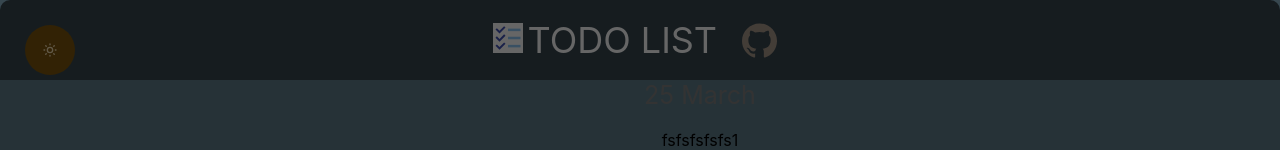
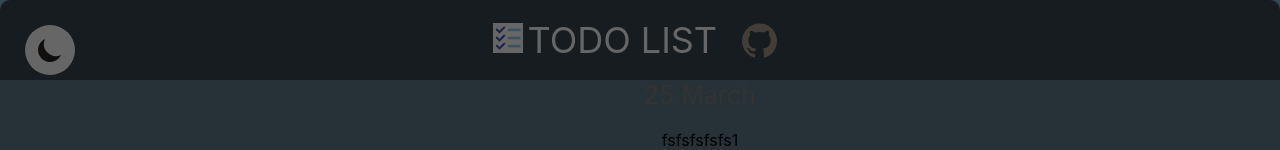
Before and after one commit to AlexZdesev90/todolist, a React (Create React App) app: page / in a window 1280 px wide. Shown: the top 150 px of the page. Built offline with nearby package versions, Linux system fonts and the light colour scheme.

Commit message:
add theme and themeswitcher

```diff
--- a/src/components/Theme/Theme.module.css
+++ b/src/components/Theme/Theme.module.css
@@ -8,13 +8,17 @@
     width: 50px;
     height: 50px;
     border-radius: 50%;
-    background-color: rgb(125, 86, 12);
+    background-color: var(--white);
     cursor: pointer;
     transition: all 0.2s ease;
-    color: wheat;
+    color: rgb(39, 38, 35);
 }
 
 .theme:hover {
-    background-color: rgb(84, 58, 9);
-    color: white;
+    background-color: rgb(90, 83, 71);
+    color: var(--white);
 }
+
+.icon {
+    font-size: 30px;
+}
--- a/src/components/Theme/ThemeSwitcher.jsx
+++ b/src/components/Theme/ThemeSwitcher.jsx
@@ -1,18 +1,17 @@
 import {Component} from 'react';
 import classes from '../Theme/Theme.module.css';
 import { HiMoon, HiOutlineSun } from "react-icons/hi";
+import ThemeContext from '../../ThemeContext';
 
 export class ThemeSwitcher extends Component {
-    // constructor(props) {
-    //     super(props);
-    // }
+
     render () {
-    // const {theme} = this.props
-        return (
-            <div className={classes.theme} {...this.props}>
-                {this.props.theme === 'light' ? <HiMoon/> : <HiOutlineSun/>}
-                {/* <span>{theme}</span> */}
-            </div>
+    const {darkTheme, changeTheme} = this.context;
+        return (<div className={classes.theme} {...this.props} onClick={() => changeTheme()}>
+                    {darkTheme === true ? <HiMoon className={classes.icon}/> : <HiOutlineSun className={classes.icon}/>}
+                </div>
         )
     }
 }
+
+ThemeSwitcher.contextType = ThemeContext;
```
